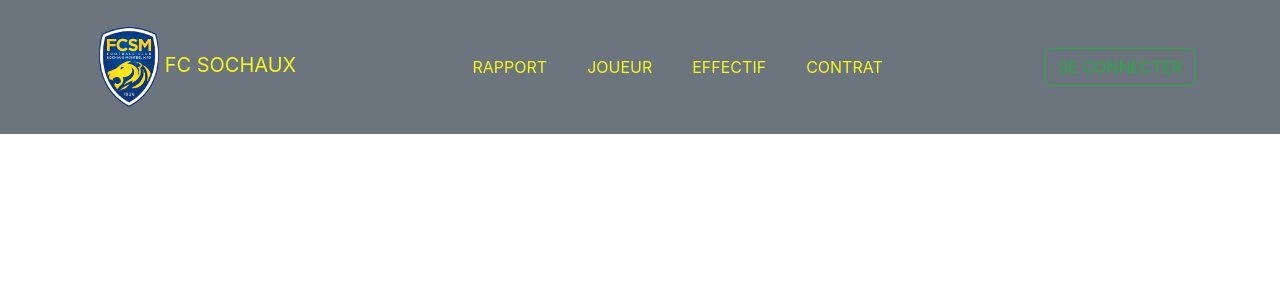
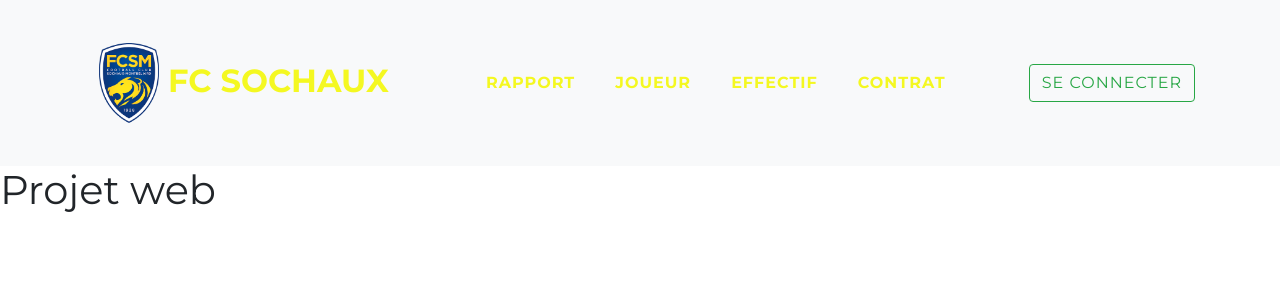
Before and after one commit to basile2121/Sochaux, a Symfony app: template templates/accueil.html.twig in a window 1280 px wide. Shown: the top 300 px of the page. Run offline with Twig, Linux system fonts and the light colour scheme; the template is opened without the code that fills it, so the values that code supplies are empty; some libraries are stand-ins or nearby versions.

Commit message:
Correction Mineur debordement de la NavBar

```diff
--- a/templates/_nav_home.html.twig
+++ b/templates/_nav_home.html.twig
@@ -1,5 +1,5 @@
 {#https://getbootstrap.com/docs/4.0/components/navbar/#}
-<nav class="navbar navbar-light navbar-expand-lg fixed-top bg-secondary text-uppercase position-fixed mainNav" style="background-color: #004b9a;">
+<nav class="navbar navbar-expand-lg navbar-light bg-light  bg-secondary text-uppercase " id="mainNav" style="background-color: #004b9a;">
     <div class="container">
         <a class="navbar-brand js-scroll-trigger" href="{{ path('index_index') }}" style="color: rgb(244,248,33);margin: 14px;"><img style="width:60px;height:80px; " src="{{ asset('images/logo_fc_sochaux.png') }}" > FC SOCHAUX</a>
         <div class="collapse navbar-collapse" id="navbarResponsive" style="width: 769px;height: 67px;">
```
